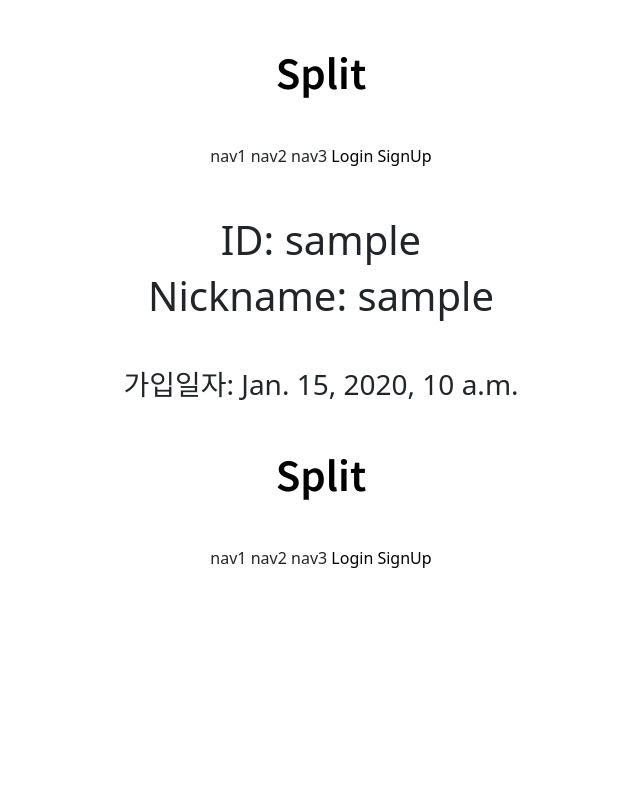
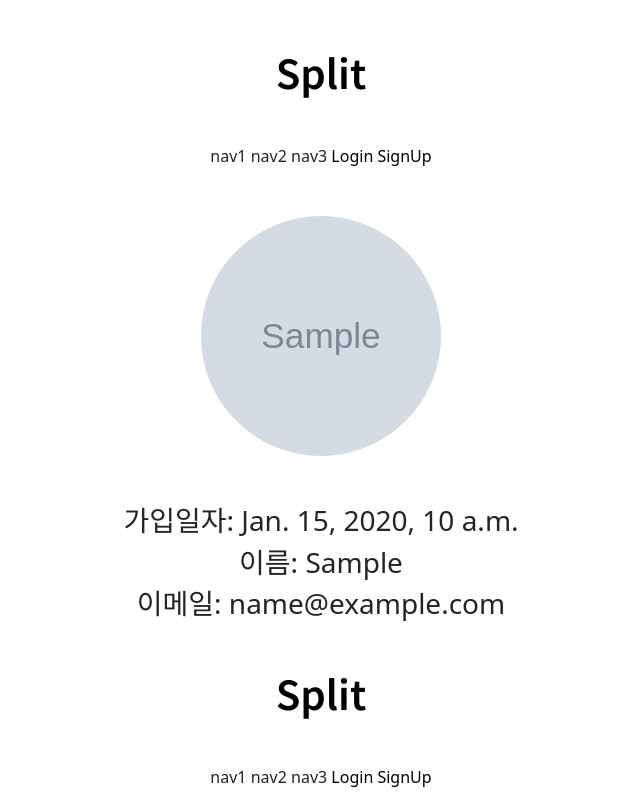
Before and after one commit to YunHarry/split, a Django app: page /accounts/detail/1 in a window 1280 px wide. Shown: the whole page, without its empty margins (319-959 px from the left). Run offline with Django 4.2, Linux system fonts and the light colour scheme; tables that the repository leaves empty hold one stand-in row (values such as "Sample post"); grey boxes marked "Sample" are stand-in pictures; some libraries are stand-ins or nearby versions.

Commit message:
profile detail updated

```diff
--- a/Split/urls.py
+++ b/Split/urls.py
@@ -14,11 +14,16 @@ Including another URLconf
     1. Import the include() function: from django.urls import include, path
     2. Add a URL to urlpatterns:  path('blog/', include('blog.urls'))
 """
+from django.conf.urls.static import static
 from django.contrib import admin
 from django.urls import path, include
+
+from Split import settings
 
 urlpatterns = [
     path('admin/', admin.site.urls),
     path('accounts/', include('accountapp.urls')),
     path('profile/', include('profileapp.urls')),
-]
+] + static(
+    settings.MEDIA_URL, document_root = settings.MEDIA_ROOT,
+)
--- a/accountapp/templates/accountapp/detail.html
+++ b/accountapp/templates/accountapp/detail.html
@@ -7,24 +7,26 @@
 <div class="my-5 text-center">
 
     <div class = "my-5">
-        <h1>
-            ID: {{ target_user.username }}
-        </h1>
-        <h1>
-            Nickname: {{ target_user.profile.nickname }}
-        </h1>
+        <div>
+            <img src="{{ target_user.profile.image.url }}" alt=""
+            style="height: 15rem; width: 15rem; border-radius: 100rem;"
+            >
+        </div>
     </div>
     <div style="max-width: 900px; margin: auto">
-        <h3>가입일자: {{ target_user.date_joined }}</h3>
-
+        <h3> {{ target_user.message}}</h3>
+        <h3>가입일자: {{ target_user.date_joined}}</h3>
+        <h3>이름: {{ target_user.first_name }}</h3>
+        <h3>이메일: {{ target_user.email }}</h3>
         {% if user == target_user %}
-            <div>
+        <div>
+            <a href="{% url 'accountapp:update' pk=target_user.pk %}">
                 <div class="btn btn-warning rounded-pill px-5 my-5">
                     Update
                 </div>
-            </div>
+            </a>
+        </div>
         {% endif %}
-
     </div>
 
 </div>
```
